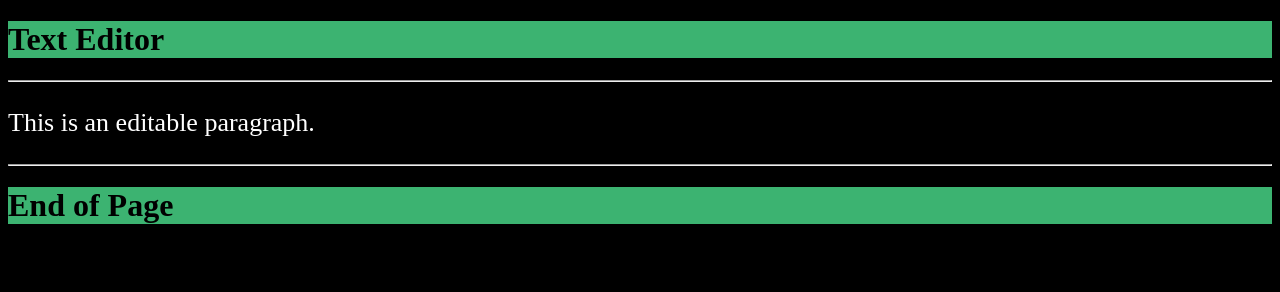
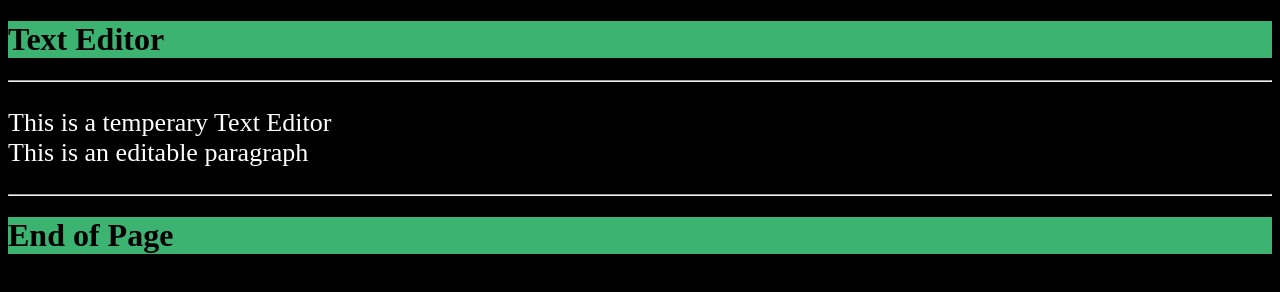
Before and after one commit to shenqidezhengge/shenqidezhengge.github.io, a plain HTML site: page index.html in a window 1280 px wide. Drawn offline with Linux system fonts and the light colour scheme.

Commit message:
Update index.html

```diff
--- a/index.html
+++ b/index.html
@@ -3,7 +3,7 @@
     <body style="background-color:Black;">
         <h1 style="background-color:MediumSeaGreen;">Text Editor</h1>
         <hr>
-        <p contenteditable="true"; style="font-size:26px; background-color:Black; color:White">This is an editable paragraph.</p>
+        <p contenteditable="true"; style="font-size:26px; background-color:Black; color:White">This is a temperary Text Editor <br> This is an editable paragraph <br></p>
         <hr>
         <h1 style="background-color:MediumSeaGreen;">End of Page</h1>
     </body>
```
